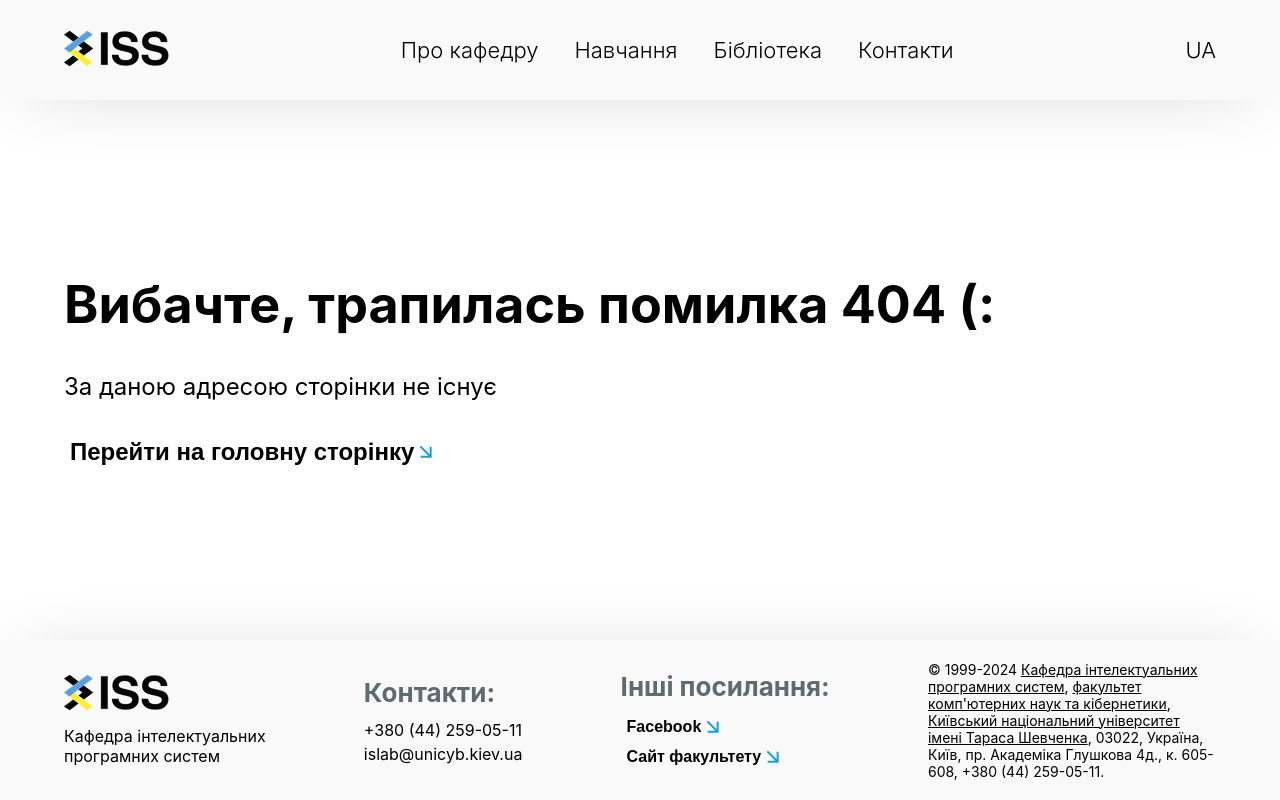
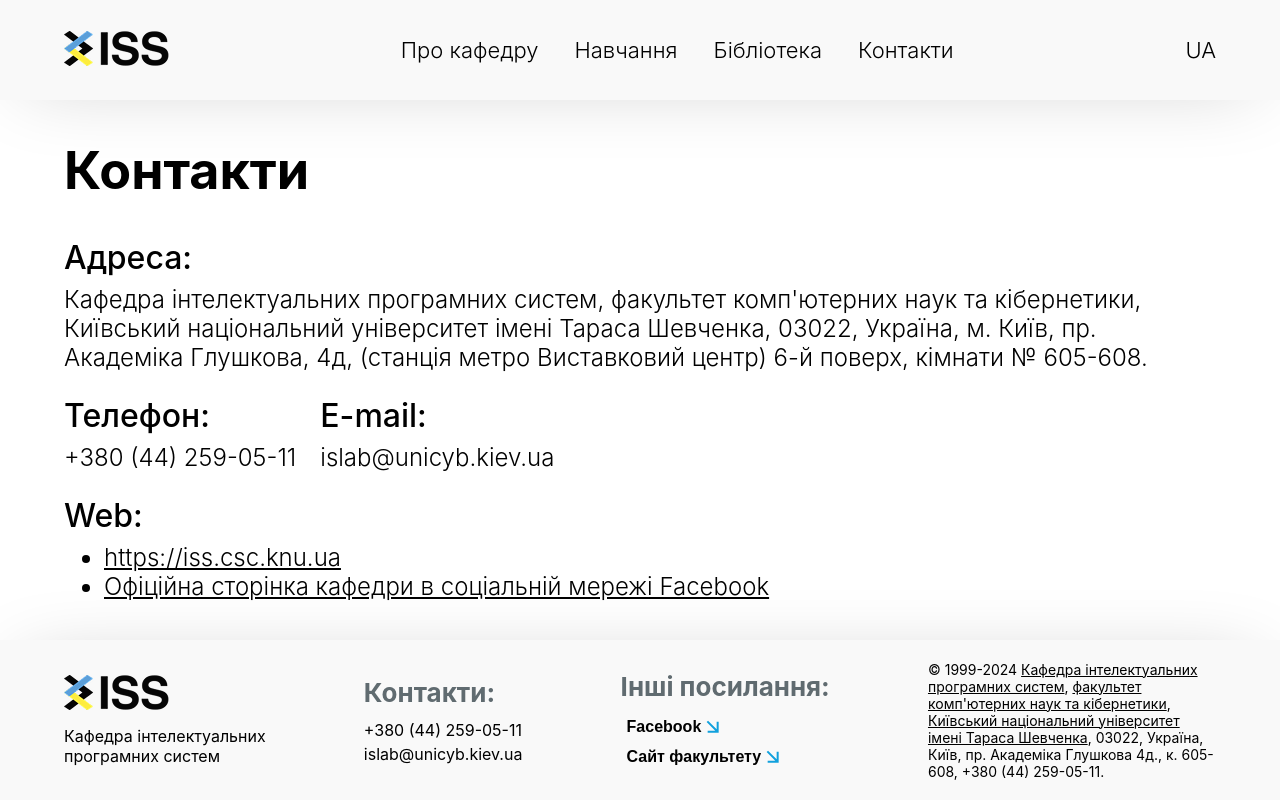
Before and after one commit to LonelyTrouvere/cathedra-web, an Angular app: page /contacts in a window 1280 px wide. Built offline with nearby package versions, Linux system fonts and the light colour scheme.

Commit message:
feat: add contacts page

```diff
--- a/src/app/app.routes.ts
+++ b/src/app/app.routes.ts
@@ -11,6 +11,7 @@ import { booksResolver, booksTotalResolver } from './core/resolvers/books.resolv
 import { positionsResolver } from './core/resolvers/positions.resolver';
 import { CathedraHistoryPage } from './cathedra-history-page/cathedra-history-page';
 import { GreetingPage } from './greeting-page/greeting-page';
+import { ContactsPage } from './contacts-page/contacts-page';
 
 export const routes: Routes = [
   {
@@ -27,6 +28,11 @@ export const routes: Routes = [
     path: 'greeting',
     component: GreetingPage,
     title: 'ISC | Greeting',
+  },
+  {
+    path: 'contacts',
+    component: ContactsPage,
+    title: 'ISC | Contacts',
   },
   {
     path: 'library',
--- /dev/null
+++ b/src/app/contacts-page/contacts-page.html
@@ -0,0 +1,34 @@
+<div class="contacts-page">
+  <h2 class="header">Контакти</h2>
+  <div class="contacts-page__content">
+    <div class="contacts-page__info">
+      <h3 class="contacts-page__info__header">Адреса:</h3>
+      <p class="contacts-page__info__details">
+        Кафедра інтелектуальних програмних систем, факультет комп'ютерних наук та кібернетики,
+        Київський національний університет імені Тараса Шевченка, 03022, Україна, м. Київ, пр.
+        Академіка Глушкова, 4д, (станція метро Виставковий центр) 6-й поверх, кімнати № 605-608.
+      </p>
+    </div>
+    <div class="contacts-page__wrapper-info">
+      <div class="contacts-page__info">
+        <h3 class="contacts-page__info__header">Телефон:</h3>
+        <p class="contacts-page__info__details">+380 (44) 259-05-11</p>
+      </div>
+      <div class="contacts-page__info">
+        <h3 class="contacts-page__info__header">E-mail:</h3>
+        <p class="contacts-page__info__details">islab@unicyb.kiev.ua</p>
+      </div>
+    </div>
+    <div class="contacts-page__info">
+      <h3 class="contacts-page__info__header">Web:</h3>
+      <ul class="contacts-page__info__details">
+        <li><a href="/" target="_blank">https://iss.csc.knu.ua</a></li>
+        <li>
+          <a href="https://www.facebook.com/DepartmentOfIntelligentSoftwareSystems" target="_blank"
+            >Офіційна сторінка кафедри в соціальній мережі Facebook</a
+          >
+        </li>
+      </ul>
+    </div>
+  </div>
+</div>
--- /dev/null
+++ b/src/app/contacts-page/contacts-page.scss
@@ -0,0 +1,36 @@
+.contacts-page {
+  display: flex;
+  flex-direction: column;
+  gap: 36px;
+
+  &__content {
+    display: flex;
+    flex-direction: column;
+    gap: 24px;
+  }
+
+  &__wrapper-info {
+    display: flex;
+    gap: 24px;
+  }
+
+  &__info {
+    display: flex;
+    flex-direction: column;
+    gap: 8px;
+
+    &__header {
+      font-size: 32px;
+      font-weight: 500;
+    }
+
+    &__details {
+      font-size: 24px;
+      font-weight: 300;
+    }
+
+    a {
+      color: black;
+    }
+  }
+}
--- /dev/null
+++ b/src/app/contacts-page/contacts-page.ts
@@ -0,0 +1,9 @@
+import { Component } from '@angular/core';
+
+@Component({
+  selector: 'app-contacts-page',
+  imports: [],
+  templateUrl: './contacts-page.html',
+  styleUrl: './contacts-page.scss',
+})
+export class ContactsPage {}
--- a/src/app/core/components/footer/footer.html
+++ b/src/app/core/components/footer/footer.html
@@ -17,7 +17,7 @@
     <div class="footer__socials">
       <h3 class="semi-header">Інші посилання:</h3>
       <div class="footer__list">
-        <app-link text="Facebook" url="https://csc.knu.ua/en/"></app-link>
+        <app-link text="Facebook" url="https://www.facebook.com/DepartmentOfIntelligentSoftwareSystems"></app-link>
         <app-link text="Сайт факультету" url="https://csc.knu.ua/en/"></app-link>
       </div>
     </div>
--- a/src/app/core/components/link/link.ts
+++ b/src/app/core/components/link/link.ts
@@ -21,6 +21,10 @@ export class Link {
     }
 
     if (this.url()) {
+      if (this.url()!.startsWith('http')) {
+        window.open(this.url()!, '_blank');
+        return;
+      }
       this.router.navigateByUrl(this.url()!);
     }
   }
--- a/src/app/core/components/navbar/navbar.ts
+++ b/src/app/core/components/navbar/navbar.ts
@@ -30,7 +30,7 @@ const NAV_SECTIONS: NavSection[] = [
   },
   {
     title: 'Контакти',
-    url: '/section2',
+    url: '/contacts',
   },
 ];
 
```
Also changed, not shown: 1 other file (tests, documents, lock files or other folders).
